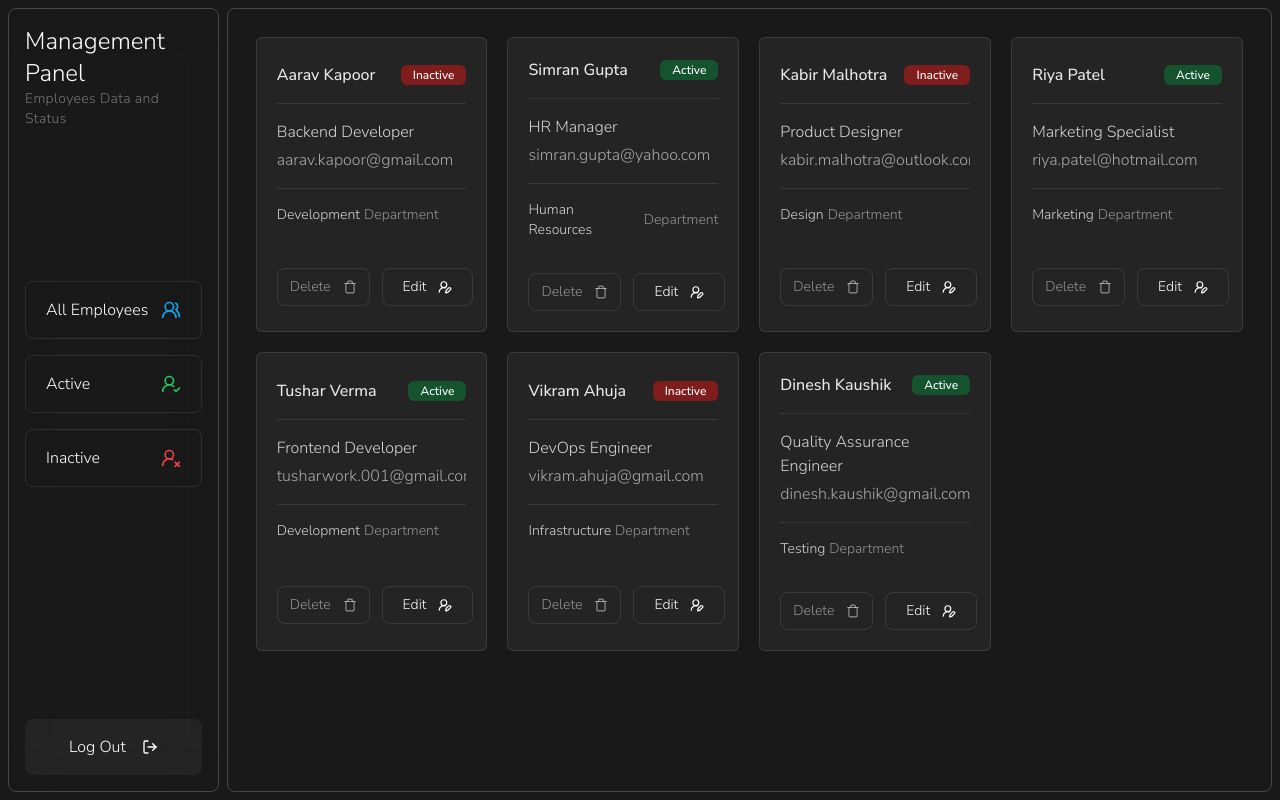
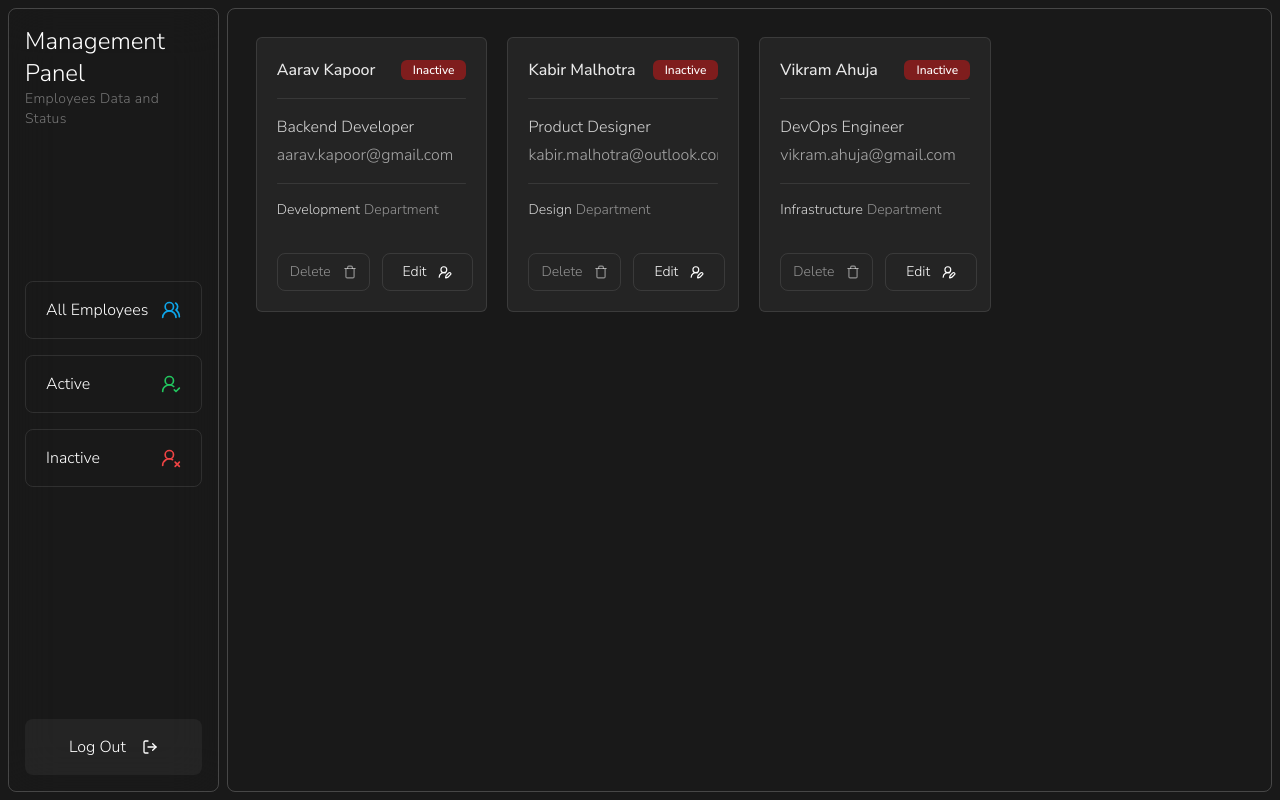
Before and after one commit to gitboytushar/RBAC-Management-App, a React (Vite) app in the folder frontend/: page /inactive in a window 1280 px wide. Built offline with nearby package versions, Linux system fonts and the light colour scheme; what tailwindcss-motion would draw is missing.

Commit message:
Added: Filter Active & Inactive data for pages, New field for Add card form

```diff
--- a/frontend/src/components/Home/Cards.jsx
+++ b/frontend/src/components/Home/Cards.jsx
@@ -7,7 +7,7 @@ import {
   TooltipTrigger
 } from '@/components/ui/tooltip'
 
-const Cards = ({ home, setInputDiv }) => {
+const Cards = ({ home, setInputDiv, filterStatus }) => {
   const employees = [
     {
       id: 1,
@@ -67,10 +67,15 @@ const Cards = ({ home, setInputDiv }) => {
     }
   ]
 
+  // Filter employees based on filterStatus prop
+  const filteredEmployees = filterStatus
+    ? employees.filter(emp => emp.status === filterStatus)
+    : employees
+
   return (
     <div className='grid grid-cols-1 md:grid-cols-2 lg:grid-cols-4 gap-8 md:gap-5 p-3'>
-      {employees &&
-        employees.map(items => (
+      {filteredEmployees &&
+        filteredEmployees.map(items => (
           <div
             key={items.id}
             className='border bg-white/5 border-white/10 p-5 rounded-md font-light flex flex-col items-stretch justify-evenly min-h-[270px]'
@@ -138,7 +143,7 @@ const Cards = ({ home, setInputDiv }) => {
           </div>
         ))}
 
-      {/* add new data - second button positoned at the end of cards array */}
+      {/* add new data - second button positioned at the end of cards array */}
       {home === 'true' && (
         <button
           onClick={() => setInputDiv('fixed')}
--- a/frontend/src/components/Home/InputData.jsx
+++ b/frontend/src/components/Home/InputData.jsx
@@ -50,6 +50,19 @@ const InputData = ({ InputDiv, setInputDiv }) => {
                     <Input
                       id='name'
                       placeholder='John doe'
+                      className='placeholder:text-white/30 placeholder:font-light tracking-wider bg-transparent border-white/20 rounded-sm'
+                    />
+                  </div>
+                  <div className='flex flex-col space-y-1.5'>
+                    <Label
+                      className='text-sm md:text-md font-light text-white/70'
+                      htmlFor='role'
+                    >
+                      Employee Role
+                    </Label>
+                    <Input
+                      id='role'
+                      placeholder='e.g. HR Manager'
                       className='placeholder:text-white/30 placeholder:font-light tracking-wider bg-transparent border-white/20 rounded-sm'
                     />
                   </div>
--- a/frontend/src/pages/Active.jsx
+++ b/frontend/src/pages/Active.jsx
@@ -4,7 +4,7 @@ import React from 'react'
 const Active = () => {
   return (
     <div>
-      <Cards home={'false'} />
+      <Cards home={'false'} filterStatus='Active' />
     </div>
   )
 }
--- a/frontend/src/pages/Inactive.jsx
+++ b/frontend/src/pages/Inactive.jsx
@@ -4,7 +4,7 @@ import React from 'react'
 const Inactive = () => {
   return (
     <div>
-      <Cards home={'false'} />
+      <Cards home={'false'} filterStatus='Inactive' />
     </div>
   )
 }
```
